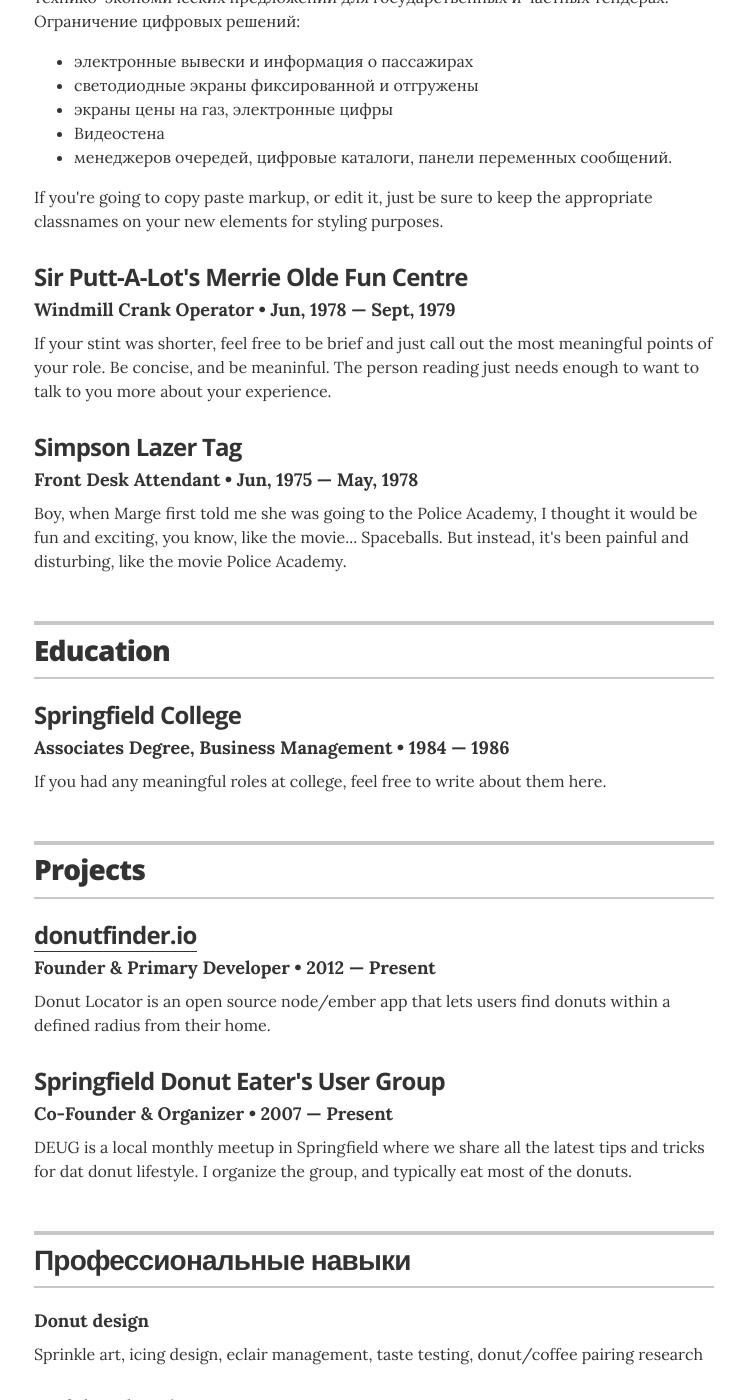
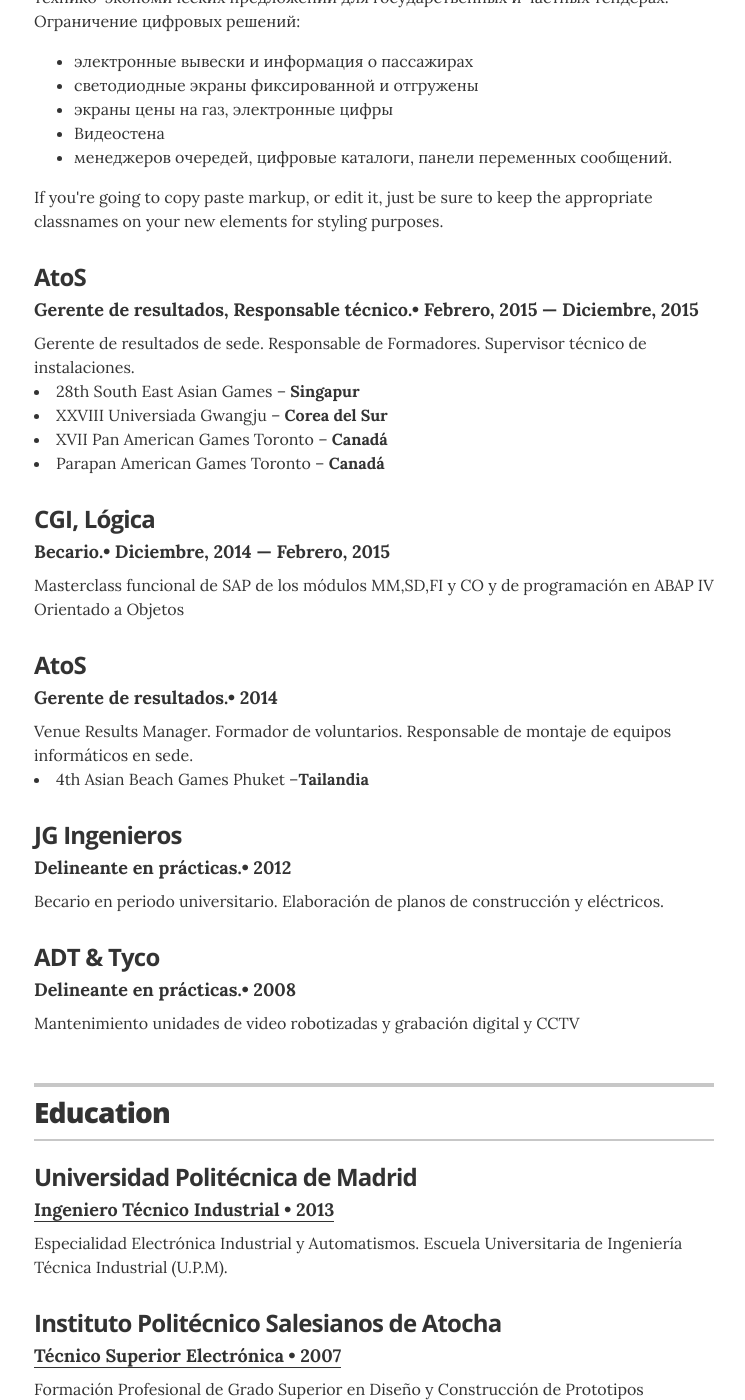
Before and after one commit to arturoheras/arturoheras, a Jekyll site: the page built from _ru/index.html, in a window 1280 px wide and 1400 px high, scrolled down 833 px. Shown: the whole window, without its empty margins (266-1011 px from the left). Built offline with Jekyll 4.4.1, drawn with Linux system fonts in a browser that asks for light colours; some of the changed text lies outside the part shown.

Commit message:
Update resume_ru.html

```diff
--- a/_layouts/resume_ru.html
+++ b/_layouts/resume_ru.html
@@ -64,21 +64,45 @@
 
         </div><!-- end of resume-item -->
 
-        <!-- another resume item -->
+       <!-- another resume item -->
         <div class="resume-item" itemscope itemprop="worksFor" itemtype="http://schema.org/Organization">
-          <h3 class="resume-item-title" itemprop="name">Sir Putt-A-Lot's Merrie Olde Fun Centre</h3>
-          <h4 class="resume-item-details" itemprop="description">Windmill Crank Operator &bull; Jun, 1978 &mdash; Sept, 1979</h4>
-          <p class="resume-item-copy">If your stint was shorter, feel free to be brief and just call out the most meaningful points of your role. Be concise, and be meaninful. The person reading just needs enough to want to talk to you more about your experience.</p>
-
+          <h3 class="resume-item-title" itemprop="name">AtoS</h3>
+          <h4 class="resume-item-details" itemprop="description">Gerente de resultados, Responsable técnico.&bull; Febrero, 2015 &mdash; Diciembre, 2015</h4>
+          <p class="resume-item-copy">Gerente de resultados de sede. Responsable de Formadores. Supervisor técnico de instalaciones.</p>
+          <li>28th South East Asian Games – <b>Singapur</b></li>
+          <li>XXVIII Universiada Gwangju – <b>Corea del Sur</b></li>
+          <li>XVII Pan American Games Toronto – <b>Canadá</b></li>
+          <li>Parapan American Games Toronto – <b>Canadá</b></li>
         </div><!-- end of resume-item -->
 
-        <!-- by now you're getting the picture... -->
+         <!-- another resume item -->
         <div class="resume-item" itemscope itemprop="worksFor" itemtype="http://schema.org/Organization">
-          <h3 class="resume-item-title" itemprop="name">Simpson Lazer Tag</h3>
-          <h4 class="resume-item-details" itemprop="description">Front Desk Attendant &bull; Jun, 1975 &mdash; May, 1978</h4>
-          <p class="resume-item-copy">Boy, when Marge first told me she was going to the Police Academy, I thought it would be fun and exciting, you know, like the movie... Spaceballs. But instead, it's been painful and disturbing, like the movie Police Academy.</p>
+          <h3 class="resume-item-title" itemprop="name">CGI, Lógica</h3>
+          <h4 class="resume-item-details" itemprop="description">Becario.&bull; Diciembre, 2014 &mdash; Febrero, 2015</h4>
+          <p class="resume-item-copy">Masterclass funcional de SAP de los módulos MM,SD,FI y CO y de programación en ABAP IV Orientado a Objetos</p>
+          </div><!-- end of resume-item -->
 
-        </div><!-- end of resume-item -->
+               <!-- another resume item -->
+        <div class="resume-item" itemscope itemprop="worksFor" itemtype="http://schema.org/Organization">
+          <h3 class="resume-item-title" itemprop="name">AtoS</h3>
+          <h4 class="resume-item-details" itemprop="description">Gerente de resultados.&bull; 2014 </h4>
+          <p class="resume-item-copy">Venue Results Manager. Formador de voluntarios. Responsable de montaje de equipos informáticos en sede.</p>
+          <li>4th Asian Beach Games Phuket –<b>Tailandia</b></li>
+          </div><!-- end of resume-item -->
+
+         <!-- another resume item -->
+        <div class="resume-item" itemscope itemprop="worksFor" itemtype="http://schema.org/Organization">
+          <h3 class="resume-item-title" itemprop="name">JG Ingenieros</h3>
+          <h4 class="resume-item-details" itemprop="description">Delineante en prácticas.&bull; 2012 </h4>
+          <p class="resume-item-copy">Becario en periodo universitario. Elaboración de planos de construcción y eléctricos.</p>
+          </div><!-- end of resume-item -->
+
+         <!-- another resume item -->
+        <div class="resume-item" itemscope itemprop="worksFor" itemtype="http://schema.org/Organization">
+          <h3 class="resume-item-title" itemprop="name">ADT & Tyco</h3>
+          <h4 class="resume-item-details" itemprop="description">Delineante en prácticas.&bull; 2008 </h4>
+          <p class="resume-item-copy">Mantenimiento unidades de video robotizadas y grabación digital y CCTV</p>
+          </div><!-- end of resume-item -->
 
       </section>
       <!-- end Experience -->
@@ -92,10 +116,16 @@
           <h2>Education</h2>
         </header>
 
-        <div class="resume-item" itemscope itemprop="alumniOf" itemtype="http://schema.org/CollegeOrUniversity">
-          <h3 class="resume-item-title" itemprop="name">Springfield College</h3>
-          <h4 class="resume-item-details" itemprop="description">Associates Degree, Business Management &bull; 1984 &mdash; 1986</h4>
-          <p class="resume-item-copy">If you had any meaningful roles at college, feel free to write about them here.</p>
+         <div class="resume-item" itemscope itemprop="alumniOf" itemtype="http://schema.org/CollegeOrUniversity">
+          <h3 class="resume-item-title" itemprop="name">Universidad Politécnica de Madrid</h3>
+          <h4 class="resume-item-details" itemprop="description"><a href="http://www.arturoheras.com/images/T%C3%ADtuloUniversidad.pdf">Ingeniero Técnico Industrial &bull; 2013</a></h4>
+          <p class="resume-item-copy"> Especialidad Electrónica Industrial y Automatismos. Escuela Universitaria de Ingeniería Técnica Industrial (U.P.M).</p>
+        </div>
+
+         <div class="resume-item" itemscope itemprop="alumniOf" itemtype="http://schema.org/CollegeOrUniversity">
+          <h3 class="resume-item-title" itemprop="name">Instituto Politécnico Salesianos de Atocha</h3>
+          <h4 class="resume-item-details" itemprop="description"><a href="http://www.arturoheras.com/images/TítuloFormacProf.pdf">Técnico Superior Electrónica &bull; 2007</a></h4>
+          <p class="resume-item-copy"> Formación Profesional de Grado Superior en Diseño y Construcción de Prototipos Electrónicos.</p>
         </div>
 
       </section>
@@ -111,15 +141,9 @@
         </header>
 
         <div class="resume-item">
-          <h3 class="resume-item-title"><a href="http://donutlocator.io">donutfinder.io</a></h3>
-          <h4 class="resume-item-details">Founder & Primary Developer &bull; 2012 &mdash; Present</h4>
-          <p class="resume-item-copy">Donut Locator is an open source node/ember app that lets users find donuts within a defined radius from their home.</p>
-        </div>
-
-        <div class="resume-item">
-          <h3 class="resume-item-title">Springfield Donut Eater's User Group</h3>
-          <h4 class="resume-item-details">Co-Founder & Organizer &bull; 2007 &mdash; Present</h4>
-          <p class="resume-item-copy">DEUG is a local monthly meetup in Springfield where we share all the latest tips and tricks for dat donut lifestyle. I organize the group, and typically eat most of the donuts.</p>
+          <h3 class="resume-item-title"><a href="http://monorean.com">monorean.com</a></h3>
+          <h4 class="resume-item-details">Ingeniero Electrónico &bull; 2013 </h4>
+          <p class="resume-item-copy">Personal del departamento de electrónica y diseño industrial. Diseño de Carcasa, anillo inductor y unidad de amplificación</p>
         </div>
 
       </section>
@@ -135,19 +159,25 @@
         </header>
 
         <div class="resume-item">
-          <h4 class="resume-item-details">Donut design</h4>
-          <p class="resume-item-copy">Sprinkle art, icing design, eclair management, taste testing, donut/coffee pairing research</p>
+          <h4 class="resume-item-details">Español</h4>
+          <p class="resume-item-copy">Nativo</p>
         </div>
 
         <div class="resume-item">
-          <h4 class="resume-item-details">Craft beer brewing</h4>
-          <p class="resume-item-copy">Hops inspection, brew testing, distribution management, bottle label design, festival and event management</p>
+          <h4 class="resume-item-details">Inglés</h4>
+          <p class="resume-item-copy">Nivel C1 Advanced IELTS, British Council</p>
         </div>
 
         <div class="resume-item">
-          <h4 class="resume-item-details">Family leadership</h4>
-          <p class="resume-item-copy">Bread winning, conflict resolution, couch inspection, TV longevity testing</p>
+          <h4 class="resume-item-details">Ruso</h4>
+          <p class="resume-item-copy">Nivel A2 ПГУПС Universidad Estatal de Transportes San Petersburgo</p>
         </div>
+
+        <div class="resume-item">
+          <h4 class="resume-item-details">Francés</h4>
+          <p class="resume-item-copy">Pre-Intermedio</p>
+        </div>
+
 
       </section>
       <!-- end Skills -->
@@ -192,15 +222,9 @@
         </header>
 
         <div class="resume-item">
-          <h3 class="resume-item-title"><a href="http://beerfortheworld.com">Beer for the World</a></h3>
-          <h4 class="resume-item-details">Volunteer &bull; 2008 &mdash; Present</h4>
-          <p class="resume-item-copy">Organized fund drives and participated in fundraising events for the benefit of families in third world countries without proper access to malt beverages.</p>
-        </div>
-
-        <div class="resume-item">
-          <h3 class="resume-item-title">Springfield Nuclear Workers Labor Union</h3>
-          <h4 class="resume-item-details">Member in Good Standin &bull; 1994 &mdash; Present</h4>
-          <p class="resume-item-copy">Founding member of the local nuclear workers labor union.</p>
+          <h3 class="resume-item-title" itemprop="award">Phuket Asian Beach Games Organizing Commitee</h3>
+          <h4 class="resume-item-details"><a href="http://www.arturoheras.com/images/Phuket14.pdf">Contribution to success &bull; 2014</a></h4>
+          <p class="resume-item-copy">Reconocimiento y agradecimiento en los 4th Asian Beach Games Phuket –<b>Tailandia</b> </p>
         </div>
 
       </section>
@@ -216,10 +240,8 @@
         </header>
 
         <div class="resume-item">
-          <ul class="resume-item-list">
-            <li><a href="#">Springfield Poker Club</a></li>
-            <li><a href="#">Springfield Donut Eater's User Group</a></li>
-          </ul>
+          <h3 class="resume-item-title">Colegio Oficial de Ingenieros Técnicos Industriales</h3>
+          <h4 class="resume-item-details">Colegiado Nº 24192 &bull; 2012</h4>
         </div>
 
       </section>
```
